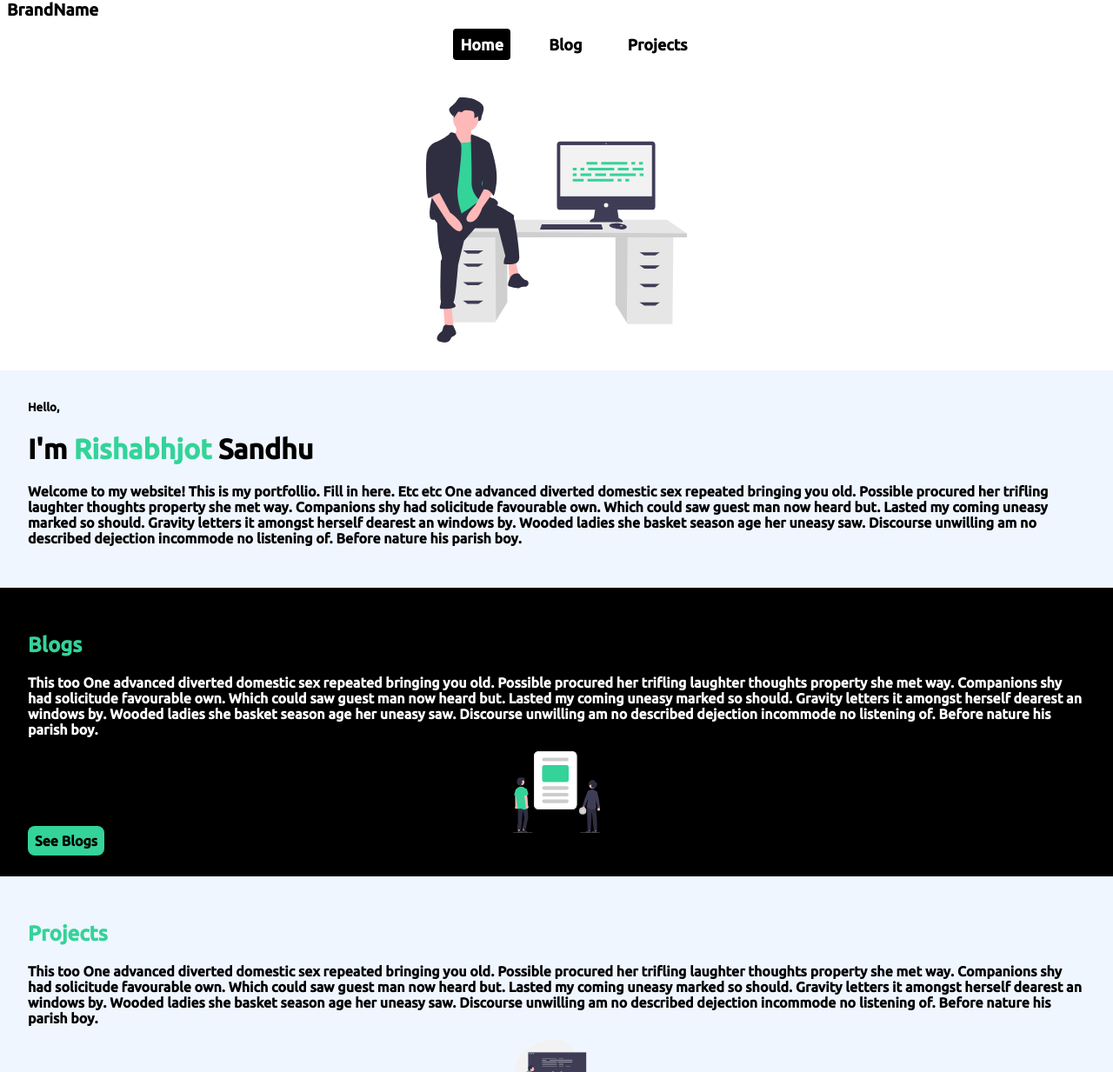
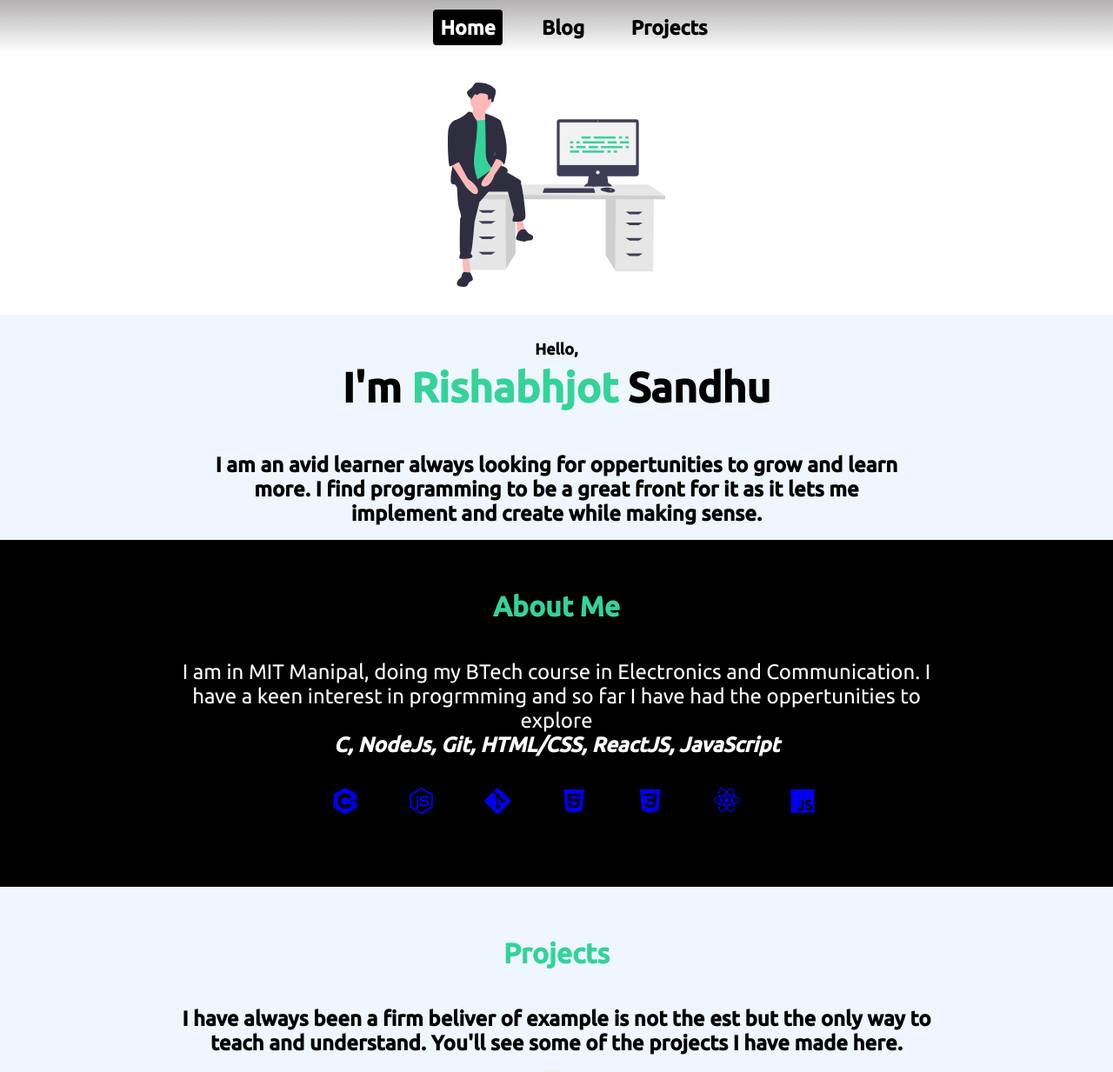
Before and after one commit to rjsrishabh26/Portfolio, a plain HTML site: page index.html in a window 1280 px wide. Shown: the top 1233 px of the page at 87% size. Drawn offline with nearby package versions, Linux system fonts and the light colour scheme.

Commit message:
-feat:  Gradeint Nav, Static Nav, Social Media icons, Content

```diff
--- a/index.html
+++ b/index.html
@@ -5,10 +5,12 @@
     <meta name="viewport" content="width=device-width, initial-scale=1.0">
     <title>Rishabhjot | Home</title>
     <link href="styles.css" rel="stylesheet" />
+    <link href='https://unpkg.com/boxicons@2.0.7/css/boxicons.min.css' rel='stylesheet'>
 </head>
 <body>
-    <nav class="nav-container container">
-        <div class="nav-brand">BrandName</div>
+    <nav class="navigation">
+        <!-- <div class="nav-brand">BrandName -->
+            <div>
         <ul class= "non-bullet nav-items">
             <li class="inline nav-items">
                 <a class ="nav-active link" href= "index.html">Home</a>
@@ -20,64 +22,109 @@
                 <a class="link nav-inactive"  href= "projects.html">Projects</a>
             </li>
         </ul>
+    </div>
     </nav>
-
-    <img class="img-intro" src="Images/intro.svg" />
-
-    <div class="offwhite-cont">
-        <small>Hello,</small>
-        <h1>I'm <span class="name">Rishabhjot</span> Sandhu</h1>
-        <p>Welcome to my website! This is my portfollio. Fill in here. Etc  etc
-
-
-            One advanced diverted domestic sex repeated bringing you old. Possible procured her trifling laughter thoughts property she met way. Companions shy had solicitude favourable own. Which could saw guest man now heard but. Lasted my coming uneasy marked so should. Gravity letters it amongst herself dearest an windows by. Wooded ladies she basket season age her uneasy saw. Discourse unwilling am no described dejection incommode no listening of. Before nature his parish boy.
 
 
 
 
 
+        <img class="img-intro" src="Images/intro.svg">
+
+
+    <div class="intro">
+        <!-- <xx-larger>Hello,</xx-larger> -->
+        <h1>
+            <span class="hello">Hello, <br></span>
+            I'm <span class="name">Rishabhjot</span> Sandhu
+        </h1>
+        <p>
+            I am an avid learner always looking for oppertunities to grow and learn more. I find programming to be a great front for it as it lets me implement and create while making sense.
         </p>
     </div>
 
-    <div class="black-cont">
-        <h2 class= "name">Blogs</h2>
-        <p>This too
 
+    <div class=black-cont>
+        <h2 class="name">About Me</h2>
+        <p>
+            I am in MIT Manipal, doing my BTech course in Electronics and Communication. I have a keen interest in progrmming and so far I have had the oppertunities to explore <br>
+           <em class= "emphasis"> C,  NodeJs,  Git,  HTML/CSS,  ReactJS, JavaScript </em>
+           <ul class="social-links list-non-bullet">
+            <li class="list-item-inline inline">
+                <a class="link" href="https://devdocs.io/c/" target="_blank">
+                    <i class='bx bxl-c-plus-plus bx-tada-hover bx-md'></i>
+                </a>
+            </li>
+            <li class="list-item-inline inline">
+                <a class="link" href="https://nodejs.org/en/" target="_blank">
+                    <i class='bx bxl-nodejs bx-tada-hover bx-md'></i>
+                </a>
+            </li>
+            <li class="list-item-inline inline">
+                <a class="link" href="https://git-scm.com/doc" target="_blank">
+                    <i class='bx bxl-git bx-tada-hover bx-md'></i>
+                </a>
+            </li>
+            <li class="list-item-inline inline">
+                <a class="link" href="https://developer.mozilla.org/en-US/docs/Web/HTML" target="_blank">
+                    <i class='bx bxl-html5 bx-tada-hover bx-md'></i>
+                </a>
+            </li>
+            <li class="list-item-inline inline">
+                <a class="link" href="https://developer.mozilla.org/en-US/docs/Web/CSS" target="_blank">
+                    <i class='bx bxl-css3 bx-tada-hover bx-md'></i>
+                </a>
+            </li>
+            <li class="list-item-inline inline">
+                <a class="link" href="https://reactjs.org/" target="_blank">
+                    <i class='bx bxl-react bx-tada-hover bx-md'></i>
+                </a>
+            </li>
+            <li class="list-item-inline inline">
+                <a class="link" href="https://developer.mozilla.org/en-US/docs/Web/JavaScript" target="_blank">
+                    <i class='bx bxl-javascript bx-tada-hover bx-md'></i>
+                </a>
+            </li>
 
+        </ul>
 
-            One advanced diverted domestic sex repeated bringing you old. Possible procured her trifling laughter thoughts property she met way. Companions shy had solicitude favourable own. Which could saw guest man now heard but. Lasted my coming uneasy marked so should. Gravity letters it amongst herself dearest an windows by. Wooded ladies she basket season age her uneasy saw. Discourse unwilling am no described dejection incommode no listening of. Before nature his parish boy.
         </p>
-        <img class="img-blog" src="Images/blog.svg" />
-        <a class="link link-black" href="blog.html">See Blogs</a>
 
     </div>
+
 
 
     <div class="offwhite-cont">
         <h2 class="name">Projects</h2>
 
-        <p>This too
-
-
-            One advanced diverted domestic sex repeated bringing you old. Possible procured her trifling laughter thoughts property she met way. Companions shy had solicitude favourable own. Which could saw guest man now heard but. Lasted my coming uneasy marked so should. Gravity letters it amongst herself dearest an windows by. Wooded ladies she basket season age her uneasy saw. Discourse unwilling am no described dejection incommode no listening of. Before nature his parish boy.
+        <p>
+            I have always been a firm beliver of example is not the est but the only way to teach and understand. You'll see some of the projects I have made here.
         </p>
         <img class="img-project" src="Images/project.svg" />
+        <br>
+        <br>
         <a class="link link-white" href="projects.html">See Projects</a>
     </div>
 
-
-    <div class=black-cont>
-        <h2 class="name">About Me</h2>
-        <p>Fill in this please
-
-
-
-
-            One advanced diverted domestic sex repeated bringing you old. Possible procured her trifling laughter thoughts property she met way. Companions shy had solicitude favourable own. Which could saw guest man now heard but. Lasted my coming uneasy marked so should. Gravity letters it amongst herself dearest an windows by. Wooded ladies she basket season age her uneasy saw. Discourse unwilling am no described dejection incommode no listening of. Before nature his parish boy.
+    <div class="black-cont">
+        <h2 class= "name">Blogs</h2>
+        <p>
+            I am also working on some technical and non-technical blogs. I like to document my journey of learning. Have a look on my blogs.
         </p>
+        <br>
+        <!-- <img class="img-blog" src="Images/blog.svg" /> -->
+        <img class="img-project" src="Images/blog.svg" />
+        <br>
+        <br>
+        <a class="link link-black" href="blog.html">See Blogs</a>
 
     </div>
 
+    <!-- <div class="test">
+        <p>
+            This is random text to test and try new features.
+        </p>
+    </div> -->
 
     <img class="img-footer" src="Images/footer.svg" />
     <footer class="footer">
@@ -85,21 +132,23 @@
         <ul class="social-links list-non-bullet">
             <li class="list-item-inline inline">
                 <a class="link" href="/">
-                    Github
+                    <i class='bx bxl-twitter bx-tada-hover bx-md'></i>
                 </a>
             </li>
             <li class="list-item-inline inline">
                 <a class="link" href="/">
-                    Twitter
+                    <i class='bx bxl-github bx-tada-hover bx-md'></i>
                 </a>
             </li>
             <li class="list-item-inline inline">
                 <a class="link" href="/">
-                    Linkedin
+                    <i class='bx bxl-linkedin-square bx-tada-hover bx-md'></i>
                 </a>
             </li>
 
         </ul>
     </footer>
+
+
 </body>
 </html>
--- a/styles.css
+++ b/styles.css
@@ -8,10 +8,26 @@
 
 }
 
+p{
+    font-size: x-large;
+    margin: 0rem 10rem;
+    padding: 1rem;
+}
+h1{
+    font-size: xxx-large;
+}
+h2{
+
+    font-size: xx-large;
+}
+
 body{
     font-family: 'Ubuntu', sans-serif;
+    margin: 0px, 300px;
+    /* font-weight: bold; */
+    text-align: center;
     margin: 0px;
-    font-weight: bold;
+    /* background: linear-gradient(-45deg, #EE7752, #E73C7E, #23A6D5, #23D5AB); */
 }
 /* hr{
     margin: 2rem 0rem;
@@ -25,18 +41,30 @@ body{
 }
 .nav-items{
     text-align: center;
-    font-size: large;
+    font-size: larger;
 }
 .nav-brand{
-    font-size: larger;
+    padding: 1rem 0rem;
+    font-size: x-larger;
     color: black;
 }
 .container {
     padding: 0rem 0.5rem;
 }
+/* The navigation bar */
 .navigation{
-    background-color: var(--white);
+    overflow: hidden;
+    background-color:#F3F4F6;
+    position: fixed;
+    top: 0;
+    width: 100%;
+    height: 60px;
+    background: linear-gradient(#B2B0B0,white );
 }
+.navigation a:hover {
+    background: var(--black);
+    color: var(--white);
+  }
 
 .link {
     box-sizing: border-box;
@@ -46,12 +74,15 @@ body{
 .link-black {
     background-color: var(--green);
     border-radius: 0.5rem;
-    color: black
+    color: black;
+    font-size: x-large;
+
 }
 .link-white {
     background-color: var(--green);
     border-radius: 0.5rem;
-    color: white
+    color: white;
+    font-size: x-large;
 }
 .nav-inactive{
     color:black;
@@ -66,6 +97,7 @@ body{
 .offwhite-cont{
     background-color: var(--off-white);
     padding: 2rem;
+    font-weight: bold;
 }
 .name{
     color: var(--green);
@@ -86,6 +118,7 @@ body{
     text-align: center;
     color: var(--black);
     border-top-right-radius: 1rem;
+    font-weight:bold ;
 }
 
 .footer .link {
@@ -94,7 +127,7 @@ body{
 
 .footer .footer-header {
     font-weight: bold;
-    font-size: large;
+    font-size: .75cm;
 }
 
 .footer ul {
@@ -104,8 +137,11 @@ body{
     max-width: 300px;
     display: block;
     margin: auto;
-    padding: 2rem;
-}
+    padding: 95px 0px 0px 0px;
+    width: 250px;
+
+  }
+
 .img-blog{
     max-width: 100px;
     display: block;
@@ -136,15 +172,66 @@ hr{
     color: var(--green);
     outline-style: none;
 }
+.link-heading:hover{
+    background-color: white;
+    color: var(--green);
+    border:solid black;
+    border-radius: 1rem;
+    padding: 1rem;
+}
 .tittle{
-    padding: 1rem;
     text-align: center;
+    padding: 95px 0px 0px 0px;
 }
 .blog-tittle{
     padding: 2rem;
 }
 
+
 .blog-date{
     font-size: small;
     color: var(--green);
 }
+.hello{
+    font-size: large;
+    /* padding:2rem; */
+}
+.intro{
+    background-color: var(--off-white);
+    padding: 0rem 4rem;
+    font-weight: bold;
+}
+.link-white:hover {
+    background-color: white;
+    color: var(--green);
+    border:solid black;
+}
+
+.link-black:hover {
+    background-color: black;
+    color: var(--green);
+    border:solid white;
+}
+.emphasis{
+    font-weight: bolder;
+    font-style: italic;
+
+}
+/* .test{
+
+} */
+.overlay {
+    position: absolute;
+    bottom: 100%;
+    left: 0;
+    right: 0;
+    background-color: #008CBA;
+    overflow: hidden;
+    width: 100%;
+    height: 0;
+    transition: .5s ease;
+  }
+  .container:hover .overlay {
+    bottom: 0;
+    height: 100%;
+  }
```
Also changed, not shown: blog.html (+8 -5 lines), projects.html (+7 -5 lines).
